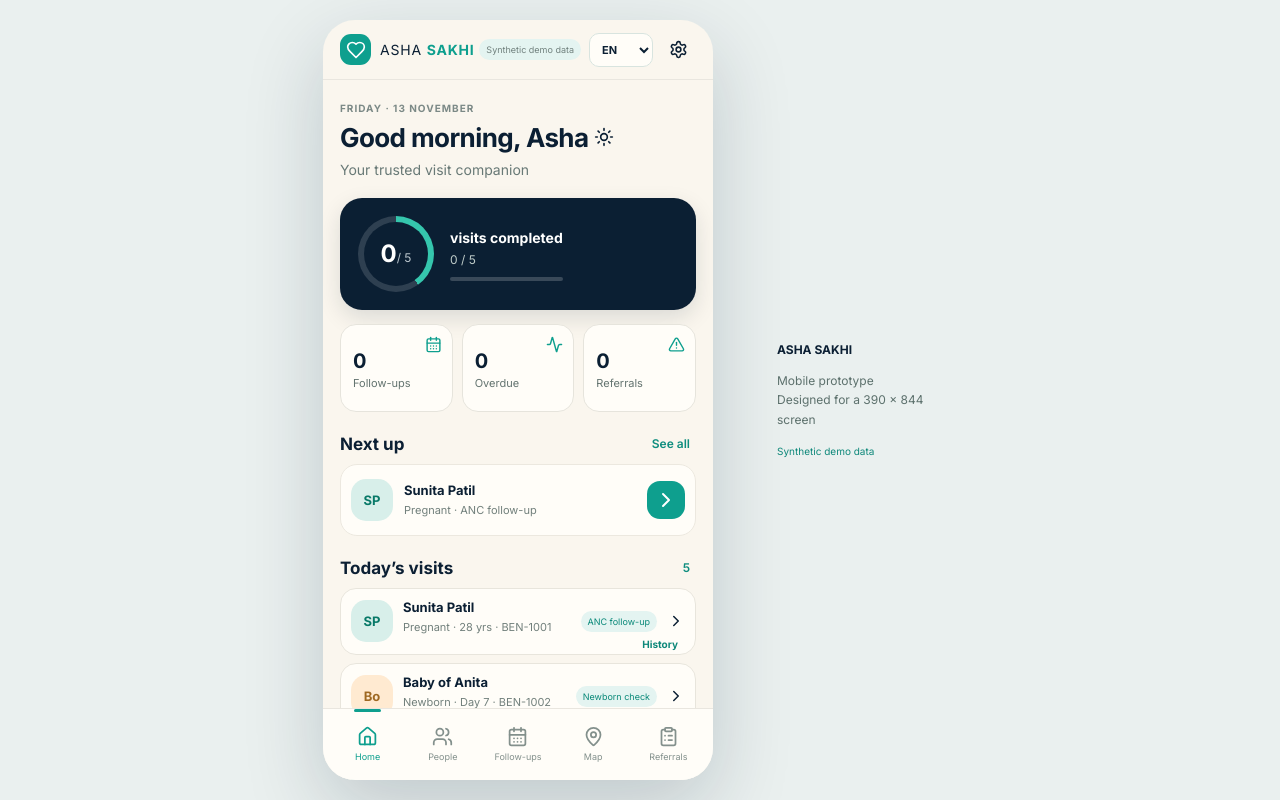
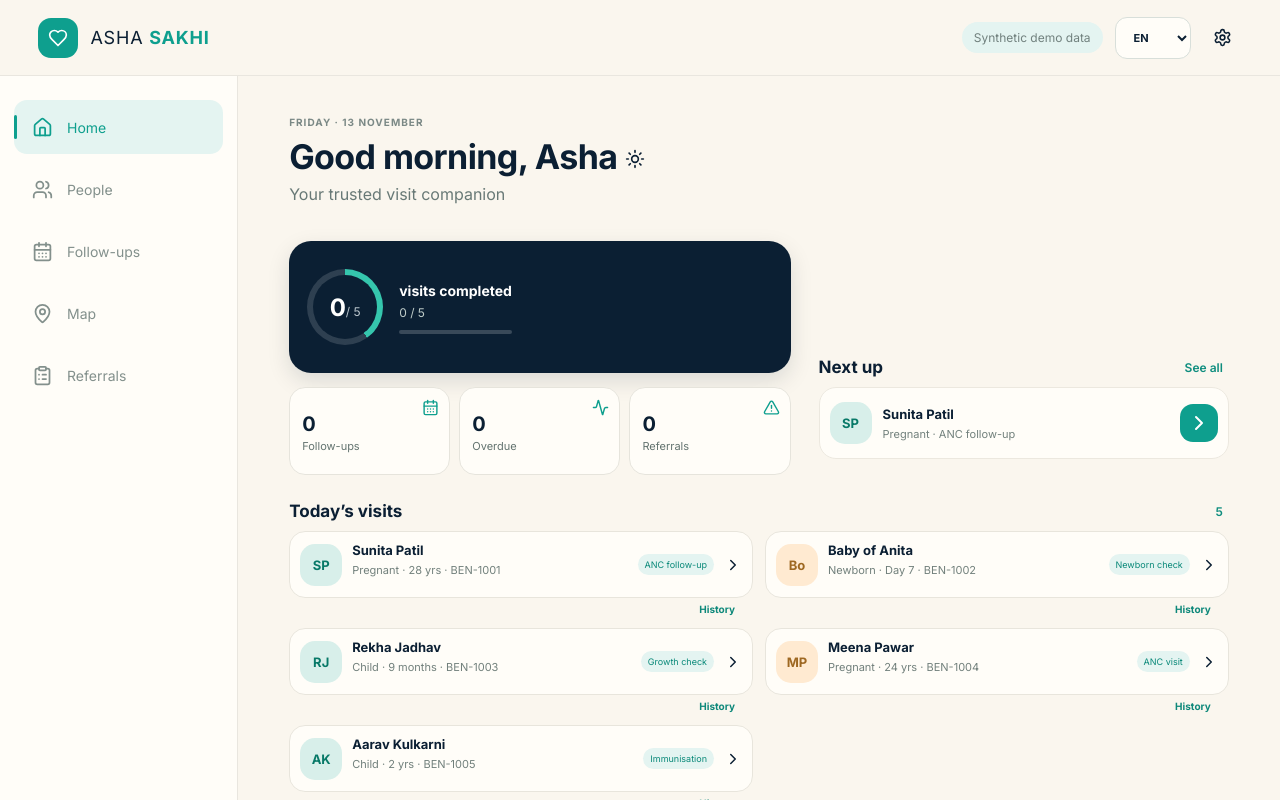
Before and after one commit to not-so-Vaibhav/Asha-BBH, a React (Vite) app: page / in a window 1280 px wide. Built offline with nearby package versions, Linux system fonts and the light colour scheme.

Commit message:
Add laptop responsive workspace layout

```diff
--- a/src/style.css
+++ b/src/style.css
@@ -16,3 +16,120 @@
 .map-top-note{margin:6px 0 9px;padding:8px 10px;background:#edf5f1;border-radius:12px;color:#566d66;font-size:9px;line-height:1.5;font-weight:600}
 .voice-correction{display:block;width:100%;min-height:44px;margin:8px 0;border:1px solid #b9dfd5;border-radius:13px;background:#e4f4f1;color:#087968;font-size:12px;font-weight:700}
 .dark .voice-correction{background:#11332f;color:#9fe3d2;border-color:#356b62}
+
+/* Laptop workspace; the existing 390 px phone layout stays untouched below this breakpoint. */
+@media (min-width: 1000px) {
+  .app {
+    display: block;
+    min-height: 100vh;
+    padding: 0;
+    background: #eef3f1;
+  }
+
+  .phone {
+    display: grid;
+    width: 100%;
+    height: 100vh;
+    min-height: 700px;
+    grid-template-columns: 238px minmax(0, 1fr);
+    grid-template-rows: 76px minmax(0, 1fr);
+    border-radius: 0;
+    box-shadow: none;
+  }
+
+  .top {
+    grid-column: 1 / -1;
+    grid-row: 1;
+    height: 76px;
+    padding: 0 clamp(24px, 3vw, 48px);
+    background: #faf6ee;
+  }
+
+  .brand { font-size: 18px; gap: 12px; }
+  .mark { width: 40px; height: 40px; border-radius: 13px; }
+  .demo { font-size: 12px; padding: 8px 12px; }
+  .topright { gap: 12px; }
+  .top-language select { min-height: 42px; padding: 0 14px; border: 1px solid #d8dfda; border-radius: 12px; background: #fffdf8; color: #0b1f33; }
+  .top .icon { padding: 10px; }
+
+  .page {
+    grid-column: 2;
+    grid-row: 2;
+    width: 100%;
+    max-width: 1600px;
+    justify-self: center;
+    padding: 36px clamp(30px, 4vw, 68px) 56px;
+  }
+
+  .bottom {
+    position: relative;
+    inset: auto;
+    z-index: 1;
+    grid-column: 1;
+    grid-row: 2;
+    display: flex;
+    height: auto;
+    flex-direction: column;
+    align-items: stretch;
+    justify-content: flex-start;
+    gap: 8px;
+    padding: 24px 14px;
+    border-top: 0;
+    border-right: 1px solid #e9e6df;
+    background: #fffdf8;
+  }
+
+  .bottom button {
+    width: 100%;
+    min-height: 54px;
+    flex-direction: row;
+    justify-content: flex-start;
+    gap: 14px;
+    padding: 0 18px;
+    border-radius: 13px;
+  }
+
+  .bottom button svg { width: 21px; height: 21px; }
+  .bottom small { font-size: 14px; }
+  .bottom .on { background: #e4f4f1; }
+  .bottom .on:before {
+    top: 15px;
+    left: 0;
+    width: 3px;
+    height: 24px;
+  }
+
+  .desktop-note { display: none; }
+
+  .page:has(.progress-card) {
+    display: grid;
+    grid-template-columns: minmax(0, 1.1fr) minmax(300px, .9fr);
+    grid-auto-flow: row;
+    align-content: start;
+    gap: 0 28px;
+  }
+
+  .page:has(.progress-card) > .eyebrow,
+  .page:has(.progress-card) > h1,
+  .page:has(.progress-card) > .sub {
+    grid-column: 1 / -1;
+  }
+
+  .page:has(.progress-card) > .progress-card { grid-column: 1; grid-row: 4; min-height: 132px; }
+  .page:has(.progress-card) > .stats { grid-column: 1; grid-row: 5; }
+  .page:has(.progress-card) > .section-title:has(+ .next-card) { grid-column: 2; grid-row: 4; align-self: end; }
+  .page:has(.progress-card) > .next-card { grid-column: 2; grid-row: 5; }
+  .page:has(.progress-card) > .section-title:has(+ .beneficiaries) { grid-column: 1 / -1; grid-row: 6; }
+  .page:has(.progress-card) > .beneficiaries { grid-column: 1 / -1; grid-row: 7; grid-template-columns: repeat(2, minmax(0, 1fr)); gap: 12px; }
+
+  .page:has(.progress-card) h1 { font-size: 34px; }
+  .page:has(.progress-card) .sub { font-size: 16px; }
+  .page:has(.progress-card) .section-title { margin-top: 26px; }
+  .page:has(.progress-card) .beneficiary-row { position: relative; min-width: 0; padding-bottom: 18px; }
+  .page:has(.progress-card) .history-link { position: absolute; right: 12px; bottom: 0; }
+
+  .page:has(.visit-head) { max-width: 1320px; }
+  .page:has(.visit-head) .visit-head,
+  .page:has(.visit-head) .steps { max-width: 860px; }
+  .page:has(.map-wrap) { max-width: 1500px; }
+}
```
Also changed, not shown: 1 other file (tests, documents, lock files or other folders).
